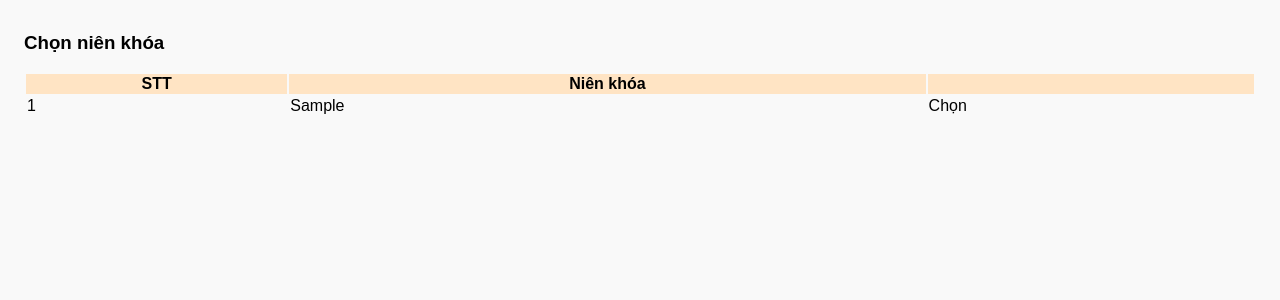
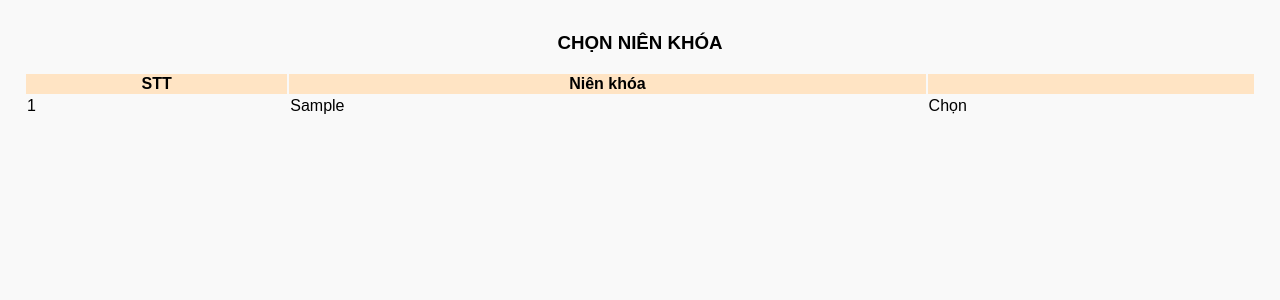
Before and after one commit to ngoxuanchien/QuanLyHocSinh, a Django app: page /chonnamhoc/ in a window 1280 px wide. Shown: the part 67-367 px from the top of the page. Run offline with Django 4.2, Linux system fonts and the light colour scheme; a user stored in the database is signed in; tables that the repository leaves empty hold one stand-in row (values such as "Sample post").

Commit message:
re-design template

```diff
--- a/QuanLyHocSinh/studentManager/templates/studentManager/base.html
+++ b/QuanLyHocSinh/studentManager/templates/studentManager/base.html
@@ -44,7 +44,7 @@
       </div>
       <nav class="header-menu">
         <div class="user-menu">
-          <a href="#">
+          <a href="{% url 'userProfile' %}">
             <div class="avatar">
               <img src="{% static 'images/user.png' %}">
             </div>
--- a/QuanLyHocSinh/studentManager/templates/studentManager/chonNamHoc.html
+++ b/QuanLyHocSinh/studentManager/templates/studentManager/chonNamHoc.html
@@ -2,7 +2,10 @@
 {% load static %}
 
 {% block content %}
-    <h3 class="label">Chọn niên khóa</h3>
+<style>
+    h3 {text-align: center;}
+</style>
+    <h3 class="label">CHỌN NIÊN KHÓA</h3>
     <div class="card card-body shadow-lg">
         <div class="jus_center row">
             <div class='col-lg-6'>
```
Also changed, not shown: QuanLyHocSinh/db.sqlite3.
